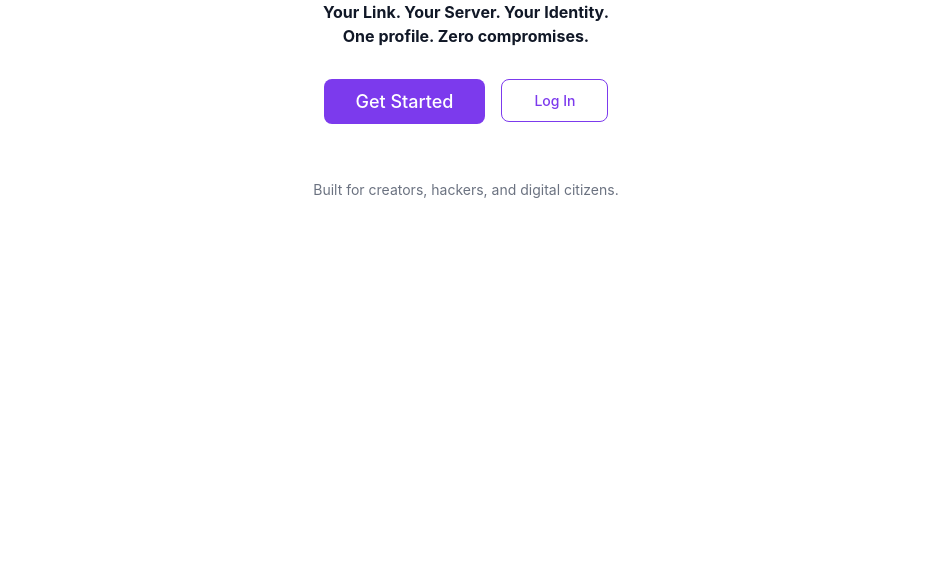
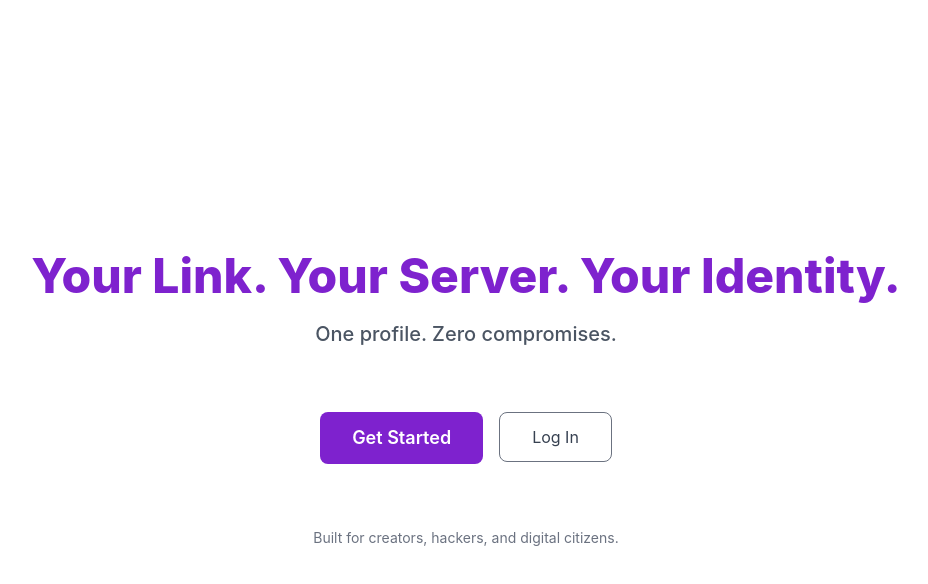
Before and after one commit to oopsididitagain335/mynotexistentweb, a Next.js app: page / in a window 1280 px wide. Shown: the top 584 px of the page, without its empty margins (174-1102 px from the left). Built offline with nearby package versions, Linux system fonts and the light colour scheme; no server answers.

Commit message:
Update index.tsx

```diff
--- a/pages/index.tsx
+++ b/pages/index.tsx
@@ -5,19 +5,25 @@ import Link from 'next/link';
 const Home: React.FC = () => {
   return (
     <Layout title="thebiolink.lol — Your Identity. Your Consequences." noNav>
-      <div className="page-home text-center">
-        <h1 className="hero">
-          <span className="text-heading">Your Link. Your Server. Your Identity.</span>
+      <div className="min-h-screen flex flex-col justify-center items-center px-4 text-center bg-white dark:bg-gray-900 text-gray-900 dark:text-gray-100">
+        <h1 className="font-extrabold text-4xl sm:text-5xl leading-tight max-w-4xl mx-auto">
+          <span className="text-purple-700 dark:text-purple-400">Your Link. Your Server. Your Identity.</span>
           <br />
-          <span className="text-subhead">One profile. Zero compromises.</span>
+          <span className="text-lg sm:text-xl text-gray-600 dark:text-gray-400 font-medium">
+            One profile. Zero compromises.
+          </span>
         </h1>
 
         <div className="mt-10 flex flex-col sm:flex-row justify-center gap-4">
           <Link href="/signup" passHref>
-            <a className="btn btn-primary px-8 py-3 text-lg">Get Started</a>
+            <a className="inline-block px-8 py-3 text-lg font-semibold rounded-lg bg-purple-700 text-white hover:bg-purple-800 focus:outline-none focus:ring-4 focus:ring-purple-300 dark:bg-purple-600 dark:hover:bg-purple-700 dark:focus:ring-purple-900 transition">
+              Get Started
+            </a>
           </Link>
           <Link href="/login" passHref>
-            <a className="btn btn-outline px-8 py-3">Log In</a>
+            <a className="inline-block px-8 py-3 rounded-lg border border-gray-500 text-gray-700 hover:bg-gray-100 dark:border-gray-400 dark:text-gray-300 dark:hover:bg-gray-700 transition">
+              Log In
+            </a>
           </Link>
         </div>
 
```
